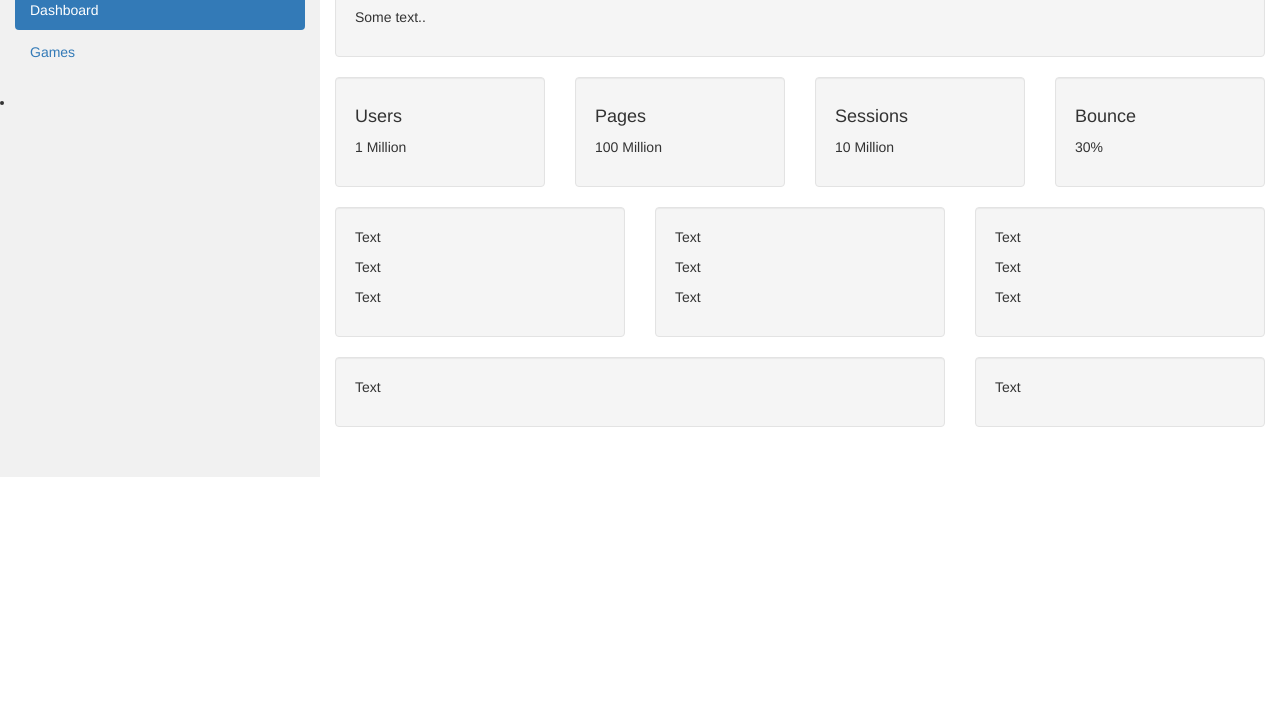
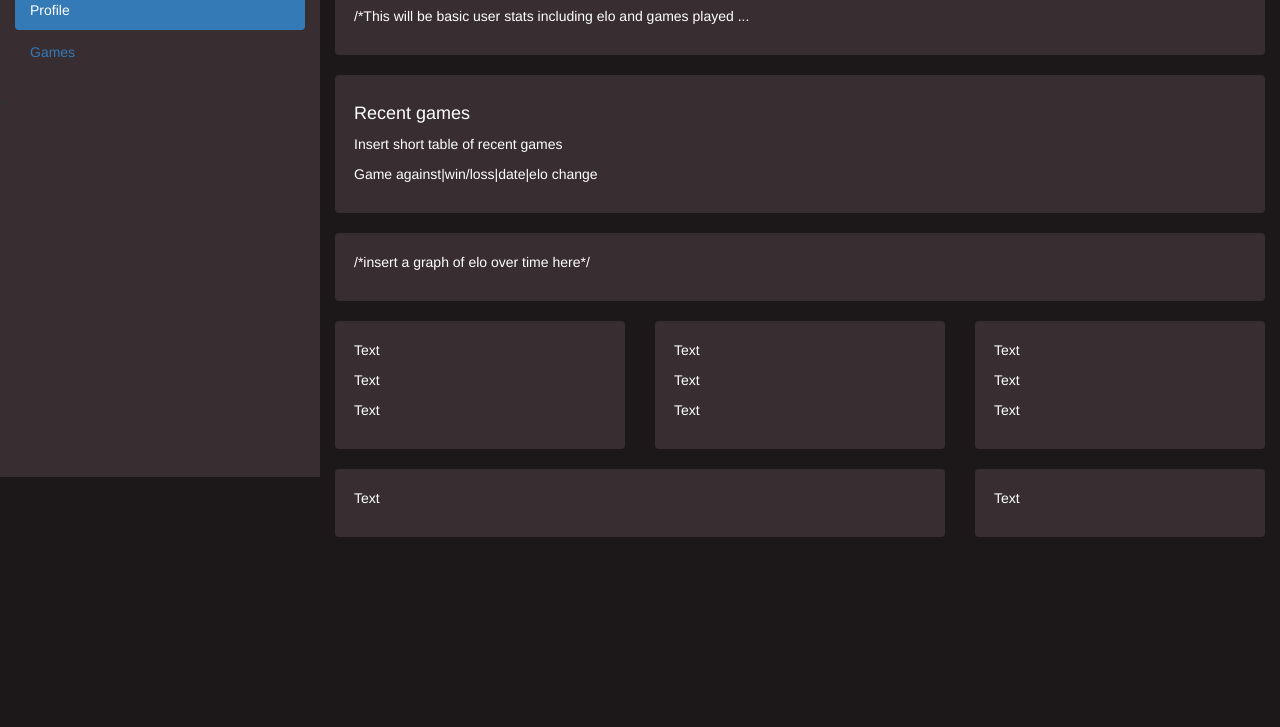
Before and after one commit to Shak1011/TKS-APP, a website: page index.html in a window 1280 px wide. Shown: the part 73-800 px from the top of the page. Drawn offline with nearby package versions, Linux system fonts and the light colour scheme.

Commit message:
Updated profile page template

```diff
--- /dev/null
+++ b/assets/css/index.css
@@ -0,0 +1,23 @@
+body {
+    background-color: #1C1719;
+}
+
+.sidenav {
+    background-color: #382E32;
+    height: 100%;
+}
+
+h2 {
+    color: #ffffff;
+}
+
+h4 {
+    color: #ffffff;
+}
+p {
+   color: #ffffff;
+}
+.well {
+    background-color: #382E32;
+    border-width:0ex;
+}
--- a/index.html
+++ b/index.html
@@ -5,22 +5,12 @@
   <meta charset="utf-8">
   <meta name="viewport" content="width=device-width, initial-scale=1">
   <link rel="stylesheet" href="https://maxcdn.bootstrapcdn.com/bootstrap/3.4.1/css/bootstrap.min.css">
+  <link rel="stylesheet" href="/assets/css/index.css">
   <script src="https://ajax.googleapis.com/ajax/libs/jquery/3.6.3/jquery.min.js"></script>
-  <script src="https://maxcdn.bootstrapcdn.com/bootstrap/3.4.1/js/bootstrap.min.js"></script>
+  <script src="/assets/js/bootstrap.min.js"></script>
   <style>
     /* Set height of the grid so .sidenav can be 100% (adjust as needed) */
     .row.content {height: 550px}
-
-    /* Set gray background color and 100% height */
-    .sidenav {
-      background-color: #f1f1f1;
-      height: 100%;
-    }
-
-    /* On small screens, set height to 'auto' for the grid */
-    @media screen and (max-width: 767px) {
-      .row.content {height: auto;}
-    }
   </style>
 </head>
 <body>
@@ -49,7 +39,7 @@
     <div class="col-sm-3 sidenav hidden-xs">
       <h2>Durham Badminton</h2>
       <ul class="nav nav-pills nav-stacked">
-        <li class="active"><a href="#section1">Dashboard</a></li>
+        <li class="active"><a href="#section1">Profile</a></li>
         <li><a href="#section2">Games</a></li>
       </ul><br>
       <ul class="list-group list-group-horizontal flex-fill">
@@ -59,36 +49,16 @@
     <br>
 
     <div class="col-sm-9">
+      <div class="well profile-heading">
+        <h4>/* This will be profile pic followed by username*/</h4>
+        <p>/*This will be basic user stats including elo and games played ...</p>
+      </div>
       <div class="well">
-        <h4>Dashboard</h4>
-        <p>Some text..</p>
+        <h4>Recent games</h4>
+        <p>Insert short table of recent games</p>
+        <p>Game against|win/loss|date|elo change</p>
       </div>
-      <div class="row">
-        <div class="col-sm-3">
-          <div class="well">
-            <h4>Users</h4>
-            <p>1 Million</p>
-          </div>
-        </div>
-        <div class="col-sm-3">
-          <div class="well">
-            <h4>Pages</h4>
-            <p>100 Million</p>
-          </div>
-        </div>
-        <div class="col-sm-3">
-          <div class="well">
-            <h4>Sessions</h4>
-            <p>10 Million</p>
-          </div>
-        </div>
-        <div class="col-sm-3">
-          <div class="well">
-            <h4>Bounce</h4>
-            <p>30%</p>
-          </div>
-        </div>
-      </div>
+      <div class="well"><p>/*insert a graph of elo over time here*/</p></div>
       <div class="row">
         <div class="col-sm-4">
           <div class="well">
```
Also changed, not shown: assets/icons/no_profile.png (added).
